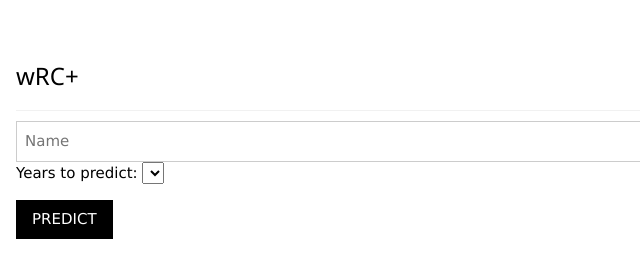
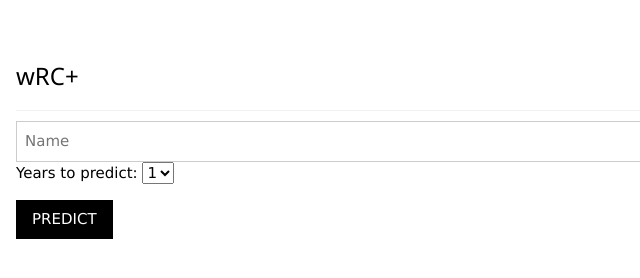
Before and after one commit to wagnerbl20/Baseball_Website, a plain HTML site: page wRC.html in a window 1280 px wide. Shown: the full height of the page, 0-640 px from the left. Drawn offline with nearby package versions, Linux system fonts and the light colour scheme.

Commit message:
Update wRC.html

```diff
--- a/wRC.html
+++ b/wRC.html
@@ -57,6 +57,11 @@ function predictStats(event) {
     <label for="years">Years to predict:</label>
     <select name="years" id="yearsToPredict">
       <!-- Option values -->
+      <option value="1">1</option>
+      <option value="2">2</option>
+      <option value="3">3</option>
+      <option value="4">4</option>
+      <option value="5">5</option>
     </select>
     <div>
     <!-- Changed type to 'button' and added an onclick event listener -->
```
